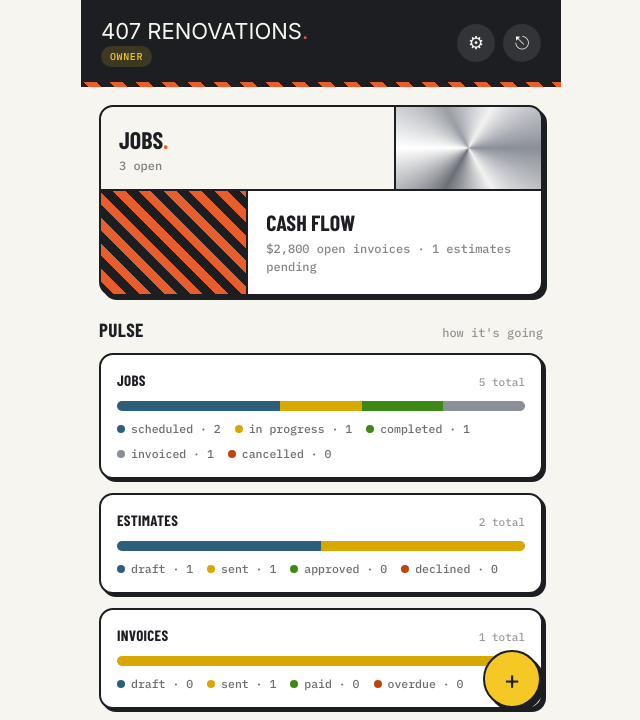
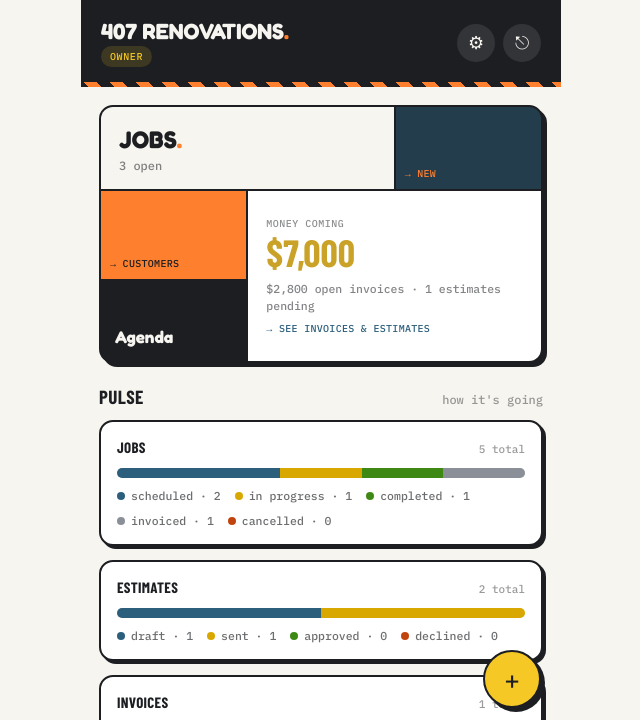
Before and after one commit to javierflmx-boop/booking, a plain HTML site: page index.html in a window 1280 px wide. Both pictures are taken after a click on the button "Sign in as Owner". Shown: the top 720 px of the page, without its empty margins (319-959 px from the left). Drawn offline with nearby package versions, Linux system fonts and the light colour scheme; a web font is replaced by a local one.

Commit message:
Update index.html

```diff
--- a/index.html
+++ b/index.html
@@ -5,7 +5,7 @@
 <meta name="viewport" content="width=device-width, initial-scale=1.0, viewport-fit=cover" />
 <title>Ticket — Job & Invoice Manager</title>
 <link rel="preconnect" href="https://fonts.googleapis.com">
-<link href="https://fonts.googleapis.com/css2?family=Barlow+Condensed:wght@500;600;700;800&family=Inter:wght@400;500;600;700&family=IBM+Plex+Mono:wght@500;600&display=swap" rel="stylesheet">
+<link href="https://fonts.googleapis.com/css2?family=Barlow+Condensed:wght@500;600;700;800&family=Inter:wght@400;500;600;700&family=IBM+Plex+Mono:wght@500;600&family=Fredoka:wght@600;700&display=swap" rel="stylesheet">
 <script src="https://cdn.jsdelivr.net/npm/@supabase/supabase-js@2"></script>
 <style>
   :root{
@@ -15,7 +15,9 @@
     --paper-dim:#EDEAE2;
     --yellow:#F5C826;
     --yellow-deep:#D9A800;
-    --orange:#E85D2C;
+    --orange:#FE7F2D;
+    --charcoal:#233D4D;
+    --gold:#C9A227;
     --blue:#2C5F7C;
     --blue-soft:#4A7E9B;
     --green:#3E8914;
@@ -42,6 +44,7 @@
     margin:0;
   }
   .mono{font-family:'IBM Plex Mono',monospace;}
+  .brand-font{font-family:'Fredoka',sans-serif;font-weight:700;text-transform:none;letter-spacing:0;}
   #app{max-width:480px;margin:0 auto;min-height:100vh;position:relative;padding-bottom:78px;}
   button{font-family:inherit;}
 
@@ -108,19 +111,29 @@
 
   /* ---------- COMPOSITE NAV CARD (tappable squares/rectangles) ---------- */
   .composite-card{
-    display:grid;grid-template-columns:1fr 1fr 1fr;grid-template-rows:auto auto;
-    grid-template-areas:"logo logo chrome" "stripe content content";
+    display:grid;grid-template-columns:1fr 1fr 1fr;grid-template-rows:auto auto auto;
+    grid-template-areas:"logo logo chrome" "stripe money money" "agenda money money";
     gap:2px;background:var(--ink);border:2px solid var(--ink);border-radius:14px;
     overflow:hidden;box-shadow:var(--shadow-hard);margin-bottom:4px;
   }
   .cc-cell{cursor:pointer;transition:filter .06s ease, transform .06s ease;}
   .cc-cell:active{filter:brightness(0.92);}
   .cc-logo{grid-area:logo;background:var(--paper);padding:18px 18px 16px;}
-  .cc-logo .cc-label{font-family:'Barlow Condensed';font-size:24px;font-weight:800;text-transform:uppercase;color:var(--ink);}
+  .cc-logo .cc-label{font-family:'Fredoka',sans-serif;font-size:24px;font-weight:700;text-transform:none;color:var(--ink);}
   .cc-logo .cc-label .dot{color:var(--orange);}
   .cc-logo .cc-sub{font-family:'IBM Plex Mono',monospace;font-size:12px;color:rgba(28,30,34,0.55);margin-top:4px;}
-  .cc-chrome{grid-area:chrome;background:conic-gradient(from 90deg, #8a8f98, #f2f2f2, #6b6f77, #ffffff, #9a9ea5, #f2f2f2, #8a8f98);min-height:74px;}
-  .cc-stripe{grid-area:stripe;background:var(--hazard);min-height:88px;}
+  .cc-chrome{grid-area:chrome;background:var(--charcoal);min-height:74px;position:relative;display:flex;align-items:flex-end;padding:9px;}
+  .cc-stripe{grid-area:stripe;background:var(--orange);min-height:88px;position:relative;display:flex;align-items:flex-end;padding:9px;}
+  .cc-tag{font-family:'IBM Plex Mono',monospace;font-size:10px;letter-spacing:.03em;text-transform:uppercase;}
+  .cc-chrome .cc-tag{color:var(--orange);}
+  .cc-stripe .cc-tag{color:var(--ink);}
+  .cc-agenda{grid-area:agenda;background:var(--ink);color:var(--paper);padding:14px;display:flex;align-items:flex-end;min-height:80px;}
+  .cc-agenda .cc-agenda-label{font-family:'Fredoka',sans-serif;font-size:17px;font-weight:700;}
+  .cc-money{grid-area:money;background:#fff;padding:18px;display:flex;flex-direction:column;justify-content:center;min-height:170px;}
+  .cc-money .cc-money-label{font-family:'IBM Plex Mono',monospace;font-size:10px;text-transform:uppercase;letter-spacing:.05em;color:rgba(28,30,34,0.5);}
+  .cc-money .cc-gold-num{font-family:'Barlow Condensed';font-weight:800;font-size:38px;color:var(--gold);line-height:1.1;margin-top:2px;}
+  .cc-money .cc-desc{font-family:'IBM Plex Mono',monospace;font-size:11.5px;color:rgba(28,30,34,0.55);margin-top:6px;line-height:1.5;}
+  .cc-money .cc-tag{color:var(--blue);margin-top:8px;display:inline-block;}
   .cc-content{grid-area:content;background:#fff;padding:18px;display:flex;flex-direction:column;justify-content:center;}
   .cc-content .cc-title{font-family:'Barlow Condensed';font-size:22px;font-weight:800;text-transform:uppercase;color:var(--ink);}
   .cc-content .cc-desc{font-family:'IBM Plex Mono',monospace;font-size:12px;color:rgba(28,30,34,0.55);margin-top:5px;line-height:1.5;}
@@ -253,7 +266,7 @@
   <!-- ===================== LOGIN ===================== -->
   <div id="loginScreen" class="login-screen">
     <div class="brand"><div class="chrome-swatch"></div></div>
-    <h1>TICKET<span class="dot">.</span></h1>
+    <h1 class="brand-font">TICKET<span class="dot">.</span></h1>
     <div class="tag">Jobs · Quotes · Invoices — one app</div>
 
     <div class="field">
@@ -273,7 +286,7 @@
   <div id="ownerApp" class="hidden">
     <div class="topbar">
       <div>
-        <div class="co-name" id="ownerCoName">407 RENOVATIONS<span class="dot">.</span></div>
+        <div class="co-name brand-font" id="ownerCoName">407 RENOVATIONS<span class="dot">.</span></div>
         <span class="role-pill">Owner</span>
       </div>
       <div style="display:flex;gap:8px;">
@@ -289,11 +302,16 @@
           <div class="cc-label">JOBS<span class="dot">.</span></div>
           <div class="cc-sub mono" id="ccJobsSub">0 open</div>
         </div>
-        <div class="cc-cell cc-chrome" onclick="openAddMenu()"></div>
-        <div class="cc-cell cc-stripe" onclick="showOwnerTab('customers')"></div>
-        <div class="cc-cell cc-content" onclick="showOwnerTab('money')">
-          <div class="cc-title">Cash Flow</div>
+        <div class="cc-cell cc-chrome" onclick="openAddMenu()"><span class="cc-tag">→ New</span></div>
+        <div class="cc-cell cc-stripe" onclick="showOwnerTab('customers')"><span class="cc-tag">→ Customers</span></div>
+        <div class="cc-cell cc-money" onclick="showOwnerTab('money')">
+          <div class="cc-money-label">Money Coming</div>
+          <div class="cc-gold-num" id="ccGoldNum">$0</div>
           <div class="cc-desc" id="ccMoneySub">$0 open invoices</div>
+          <span class="cc-tag">→ See invoices &amp; estimates</span>
+        </div>
+        <div class="cc-cell cc-agenda" onclick="openAgenda()">
+          <span class="cc-agenda-label">Agenda</span>
         </div>
       </div>
 
@@ -330,6 +348,15 @@
       <div id="invoicesList"></div>
     </div>
 
+    <!-- AGENDA (full page, opened only from the composite tile) -->
+    <div id="ownerTab-agenda" class="content tabpane hidden">
+      <div style="display:flex;align-items:center;gap:10px;margin-bottom:8px;">
+        <button class="icon-btn" style="background:var(--paper-dim);color:var(--ink);border:2px solid var(--ink);" onclick="showOwnerTab('dashboard')">←</button>
+        <h2 style="font-size:20px;">Agenda</h2>
+      </div>
+      <div id="agendaList"></div>
+    </div>
+
     <button class="fab" onclick="openAddMenu()">+</button>
 
     <div class="bottomnav">
@@ -344,7 +371,7 @@
   <div id="helperApp" class="hidden">
     <div class="topbar">
       <div>
-        <div class="co-name">MY JOBS</div>
+        <div class="co-name brand-font">MY JOBS</div>
         <span class="role-pill">Helper</span>
       </div>
       <button class="icon-btn" onclick="logout()">⎋</button>
@@ -544,6 +571,9 @@
   const openJobsCount = db.jobs.filter(j=>j.status!=='completed'&&j.status!=='invoiced'&&j.status!=='cancelled').length;
   document.getElementById('ccJobsSub').textContent = openJobsCount + ' open';
   document.getElementById('ccMoneySub').textContent = '$'+openTotal.toLocaleString()+' open invoices · '+db.estimates.filter(e=>e.status==='sent').length+' estimates pending';
+  const moneyComing = openTotal + db.estimates.filter(e=>e.status==='sent').reduce((s,e)=>s+itemsTotal(e.items),0);
+  document.getElementById('ccGoldNum').textContent = '$'+moneyComing.toLocaleString();
+  renderAgenda();
 }
 function emptyState(glyph, text){ return `<div class="empty-state"><div class="glyph">${glyph}</div><p>${text}</p></div>`; }
 function renderHelper(){
@@ -554,7 +584,24 @@
   document.querySelectorAll('.tabpane').forEach(el=>el.classList.add('hidden'));
   document.getElementById('ownerTab-'+tab).classList.remove('hidden');
   document.querySelectorAll('.navbtn').forEach(b=>b.classList.remove('active'));
-  document.querySelector(`.navbtn[data-tab="${tab}"]`).classList.add('active');
+  const btn = document.querySelector(`.navbtn[data-tab="${tab}"]`);
+  if(btn) btn.classList.add('active');
+}
+function openAgenda(){ renderAgenda(); showOwnerTab('agenda'); }
+function renderAgenda(){
+  const buckets = [['Today',[]], ['Tomorrow',[]], ['Everything else',[]]];
+  db.jobs.forEach(j=>{
+    const w = j.when||'';
+    if(w.startsWith('Today')) buckets[0][1].push(j);
+    else if(w.startsWith('Tomorrow')) buckets[1][1].push(j);
+    else buckets[2][1].push(j);
+  });
+  let html='';
+  buckets.forEach(([label,list])=>{
+    if(list.length===0) return;
+    html += `<div class="section-head"><h2>${label}</h2><span class="count">${list.length}</span></div>${list.map(ticketHTML).join('')}`;
+  });
+  document.getElementById('agendaList').innerHTML = html || emptyState('📅','Nothing scheduled yet.');
 }
 
 function enterApp(role){
```
